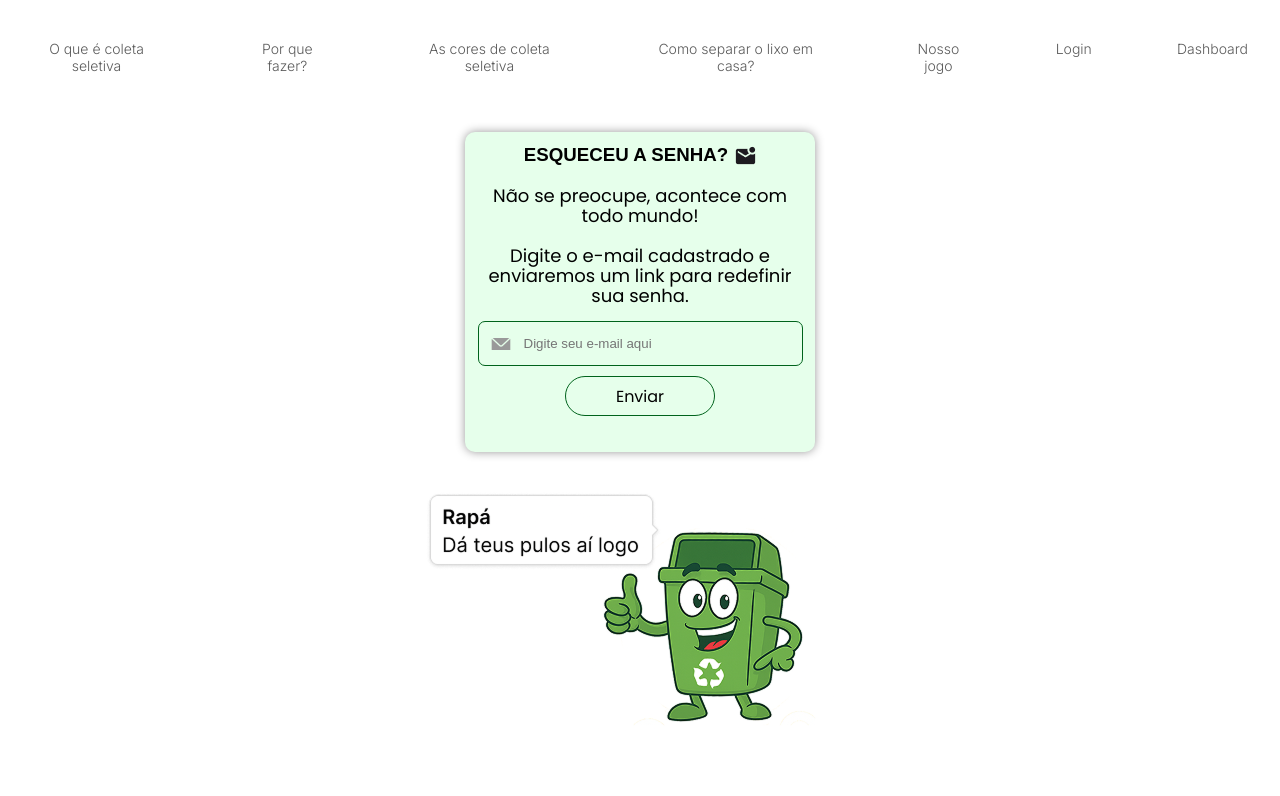
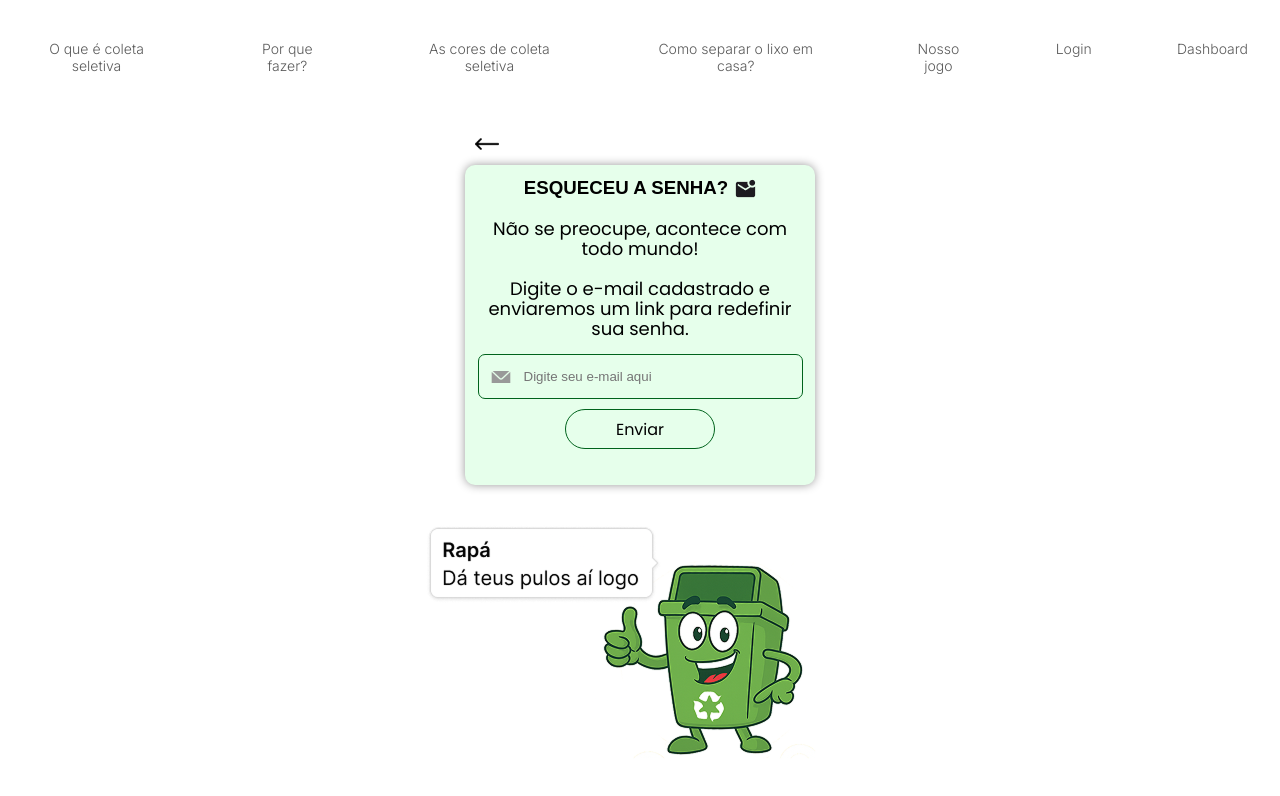
Before and after one commit to AndreGustIA/Desafio-5, a React (Vite) app in the folder meu-app/: page /recuperarSenha in a window 1280 px wide. Shown: the top 796 px of the page. Built offline with nearby package versions, Linux system fonts and the light colour scheme.

Commit message:
seta voltar

```diff
--- a/meu-app/src/assets/img/index.ts
+++ b/meu-app/src/assets/img/index.ts
@@ -13,8 +13,9 @@ import imagem6 from './imagem6.png';
 import logoRecicla from './recicla-maranhao.png';
 import dashimg from './dash-img.png';
 import esqueceuSenha from './esqueceuSenha.png';
-import mascoteDeEsqueceuSenha from './mascote-de-esqueceuSenha.png'
-import imagemErro from './image-erro.png'
+import mascoteDeEsqueceuSenha from './mascote-de-esqueceuSenha.png';
+import imagemErro from './image-erro.png';
+import setaEsquerda from './seta-esquerda.png'
 
 export const imagens = {
     mascote: mascote,
@@ -34,4 +35,5 @@ export const imagens = {
     esqueceuSenha: esqueceuSenha,
     mascoteDeEsqueceuSenha: mascoteDeEsqueceuSenha,
     imgemErro: imagemErro,
+    setaEsquerda: setaEsquerda,
 };
--- a/meu-app/src/pages/RecuperarSenha/RecuperarSenha.module.css
+++ b/meu-app/src/pages/RecuperarSenha/RecuperarSenha.module.css
@@ -96,6 +96,25 @@ h3 {
     color: #DC0D0D;
 }
 
+.setaVoltar {
+    margin-left: calc(50% - 165px) ;
+    margin-bottom: 5px;
+    cursor: pointer;
+    width: fit-content;
+    position: relative;
+}
+
+.iconeSeta {
+    width: 24px;
+    height: auto;
+    transition: transform 0.2s ease;
+}
+
+.iconeSeta:hover {
+    transform: scale(1.1);
+}
+
+
 @media (max-width: 500px) {
     .container {
         padding: 40px;
--- a/meu-app/src/pages/RecuperarSenha/RecuperarSenha.tsx
+++ b/meu-app/src/pages/RecuperarSenha/RecuperarSenha.tsx
@@ -3,10 +3,13 @@ import { useState } from "react";
 import styleRecuperar from './RecuperarSenha.module.css'
 import { imagens } from '../../assets/img';
 import Botao from "../../components/Botao/Botao";
+import { useNavigate } from "react-router-dom";
+
 
 const RecuperarSenha = () => {
     const [email, setEmail] = useState('');
     const [erroemail, setErroEmail] = useState('');
+    const navigate = useNavigate();
 
     const validarEmail = (email: string) => {
         const validacao = /^[^\s@]+@[^\s@]+\.[^\s@]+$/;
@@ -31,6 +34,10 @@ const RecuperarSenha = () => {
 
     return (
         <>
+        <div className={styleRecuperar.setaVoltar} onClick={() => navigate(-1)}>
+            <img src={imagens.setaEsquerda} alt="Voltar" className={styleRecuperar.iconeSeta} />
+            </div>
+
             <div className={styleRecuperar.container}>
                 <form className={styleRecuperar.formulario} onSubmit={submit}>
                     <h3>
```
Also changed, not shown: meu-app/src/assets/img/seta-esquerda.png (added), 1 other file (tests, documents, lock files or other folders).
